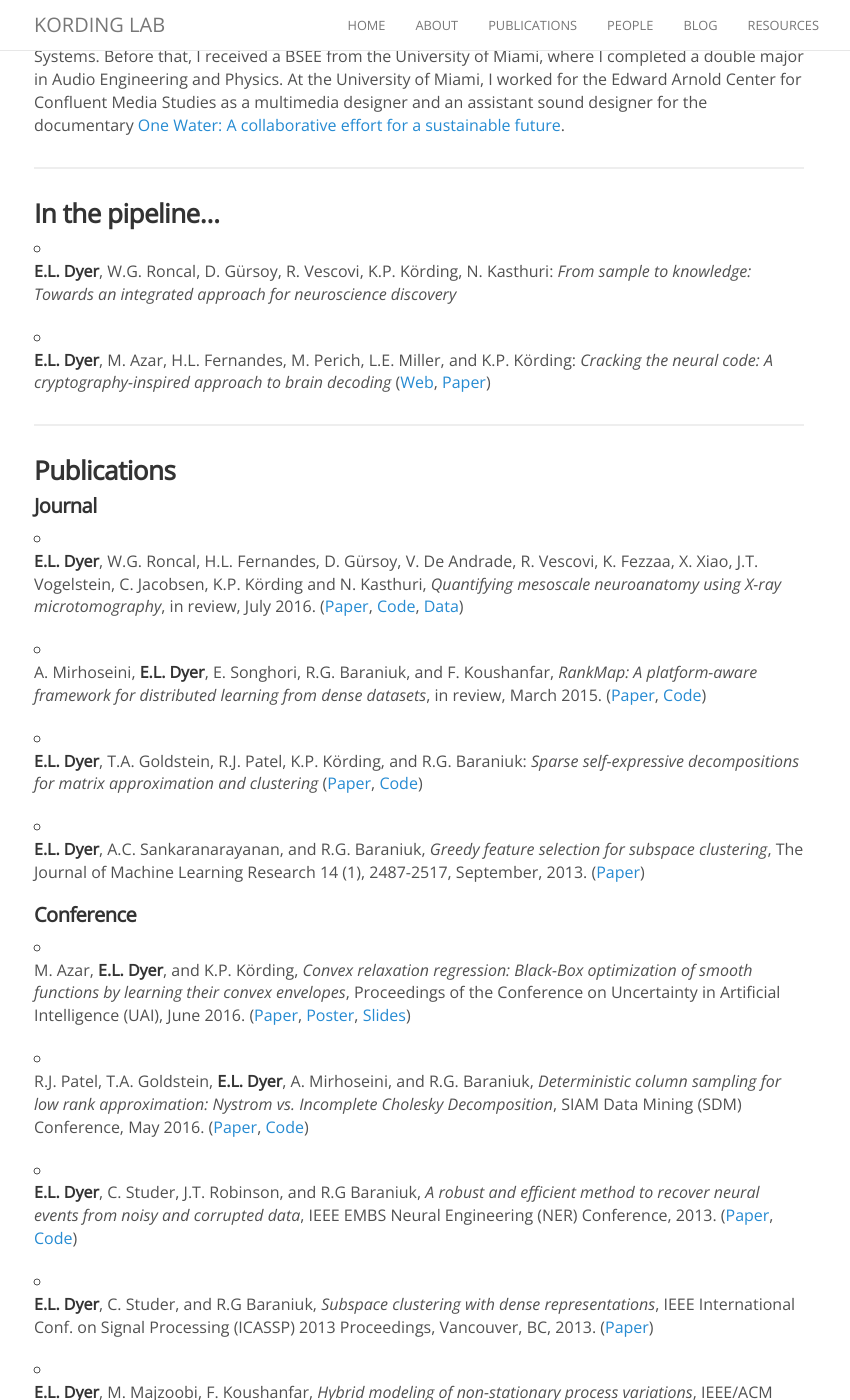
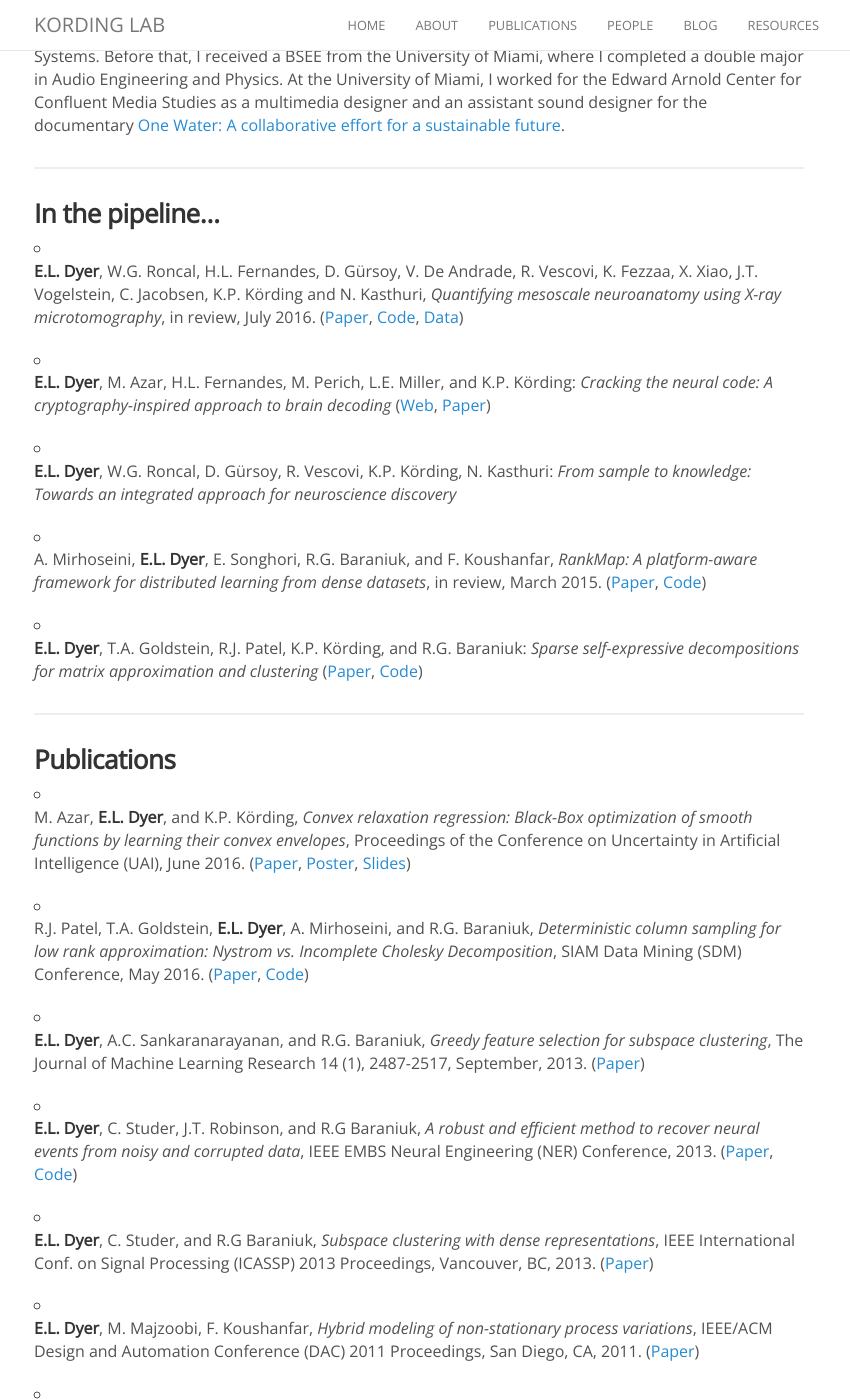
Before and after one commit to KordingLab/KordingLab.github.io, a Jekyll site: the page built from _people/eva_dyer.md, in a window 1280 px wide and 1400 px high, scrolled down 911 px. Shown: the whole window, without its empty margins (221-1071 px from the left). Built offline with Jekyll 4.4.1, drawn with Linux system fonts in a browser that asks for light colours; nearby versions of some CDN libraries; comment, search, counter and statistics services are not loaded.

Commit message:
Update eva_dyer.md

```diff
--- a/_people/eva_dyer.md
+++ b/_people/eva_dyer.md
@@ -26,28 +26,24 @@ I am currently a Research Scientist in the [Bayesian Behavior Lab](http://klab.s
 <hr>
 
 ### In the pipeline...
-- **E.L. Dyer**, W.G. Roncal, D. Gürsoy, R. Vescovi, K.P. Körding, N. Kasthuri: _From sample to knowledge: Towards an integrated approach for neuroscience discovery_ <br>
+- **E.L. Dyer**, W.G. Roncal, H.L. Fernandes, D. Gürsoy, V. De Andrade, R. Vescovi, K. Fezzaa, X. Xiao, J.T. Vogelstein, C. Jacobsen, K.P. Körding and N. Kasthuri, _Quantifying mesoscale neuroanatomy using X-ray microtomography_, in review, July 2016.  ([Paper](http://dl.dropboxusercontent.com/u/1260288/Papers/Dyer_Xbrain2016.pdf), [Code](http://github.com/neurodata/xbrain/tree/master/code), [Data](http://github.com/neurodata/xbrain/tree/master/data))
 
 - **E.L. Dyer**, M. Azar, H.L. Fernandes, M. Perich, L.E. Miller, and K.P. Körding: _Cracking the neural code: A cryptography-inspired approach to brain decoding_ ([Web](http://kordinglab.com/DAD/), [Paper](http://www.dropbox.com/s/qqdabo7drryq42m/Dyer_DAD2016.pdf?dl=0))<br>
 
+- **E.L. Dyer**, W.G. Roncal, D. Gürsoy, R. Vescovi, K.P. Körding, N. Kasthuri: _From sample to knowledge: Towards an integrated approach for neuroscience discovery_ <br>
+
+- A. Mirhoseini, **E.L. Dyer**, E. Songhori, R.G. Baraniuk, and F. Koushanfar, _RankMap: A platform-aware framework for distributed learning from dense datasets_, in review, March 2015. ([Paper](http://arxiv.org/abs/1503.08169), [Code](https://github.com/azalia/RankMap))
+
+- **E.L. Dyer**, T.A. Goldstein, R.J. Patel, K.P. Körding, and R.G. Baraniuk: _Sparse self-expressive decompositions for matrix approximation and clustering_ ([Paper](http://arxiv.org/abs/1505.00824), [Code]())
 <hr>
 
 ### Publications
 
-#### Journal ####
-- **E.L. Dyer**, W.G. Roncal, H.L. Fernandes, D. Gürsoy, V. De Andrade, R. Vescovi, K. Fezzaa, X. Xiao, J.T. Vogelstein, C. Jacobsen, K.P. Körding and N. Kasthuri, _Quantifying mesoscale neuroanatomy using X-ray microtomography_, in review, July 2016.  ([Paper](http://dl.dropboxusercontent.com/u/1260288/Papers/Dyer_Xbrain2016.pdf), [Code](http://github.com/neurodata/xbrain/tree/master/code), [Data](http://github.com/neurodata/xbrain/tree/master/data))
-
-- A. Mirhoseini, **E.L. Dyer**, E. Songhori, R.G. Baraniuk, and F. Koushanfar, _RankMap: A platform-aware framework for distributed learning from dense datasets_, in review, March 2015. ([Paper](http://arxiv.org/abs/1503.08169), [Code](https://github.com/azalia/RankMap))
-
-- **E.L. Dyer**, T.A. Goldstein, R.J. Patel, K.P. Körding, and R.G. Baraniuk: _Sparse self-expressive decompositions for matrix approximation and clustering_ ([Paper](http://arxiv.org/abs/1505.00824), [Code]())
-
-- **E.L. Dyer**, A.C. Sankaranarayanan, and R.G. Baraniuk, _Greedy feature selection for subspace clustering_, The Journal of Machine Learning Research 14 (1), 2487-2517, September, 2013. ([Paper](https://www.dropbox.com/s/ll13utoiezvnbc6/Dyer_JMLR13.pdf?dl=0))
-
-#### Conference ####
-
 - M. Azar, **E.L. Dyer**, and K.P. Körding, _Convex relaxation regression: Black-Box optimization of smooth functions by learning their convex envelopes_, Proceedings of the Conference on Uncertainty in Artificial Intelligence (UAI), June 2016. ([Paper](http://arxiv.org/abs/1602.02191), [Poster](https://dl.dropboxusercontent.com/u/1260288/Posters/Dyer_UAI2016.png), [Slides](https://dl.dropboxusercontent.com/u/1260288/Talks/Dyer_UAI2016.pdf))<br>
 
 - R.J. Patel, T.A. Goldstein, **E.L. Dyer**, A. Mirhoseini, and R.G. Baraniuk, _Deterministic column sampling for low rank approximation: Nystrom vs. Incomplete Cholesky Decomposition_, SIAM Data Mining (SDM) Conference, May 2016. ([Paper](https://www.dropbox.com/s/o4wl96k2hdxxuhf/Patel_SDM2016.pdf?dl=0), [Code](https://bitbucket.org/rjp2/oasis/))
+
+- **E.L. Dyer**, A.C. Sankaranarayanan, and R.G. Baraniuk, _Greedy feature selection for subspace clustering_, The Journal of Machine Learning Research 14 (1), 2487-2517, September, 2013. ([Paper](https://www.dropbox.com/s/ll13utoiezvnbc6/Dyer_JMLR13.pdf?dl=0))
 
 - **E.L. Dyer**, C. Studer, J.T. Robinson, and R.G Baraniuk, _A robust and efficient method to recover neural events from noisy and corrupted data_, IEEE EMBS Neural Engineering (NER) Conference, 2013. ([Paper](https://www.dropbox.com/s/9bse7aly4bqh2d0/Dyer_EMBS2014.pdf?dl=0), [Code](https://github.com/KordingLab/nerds))
 
```
